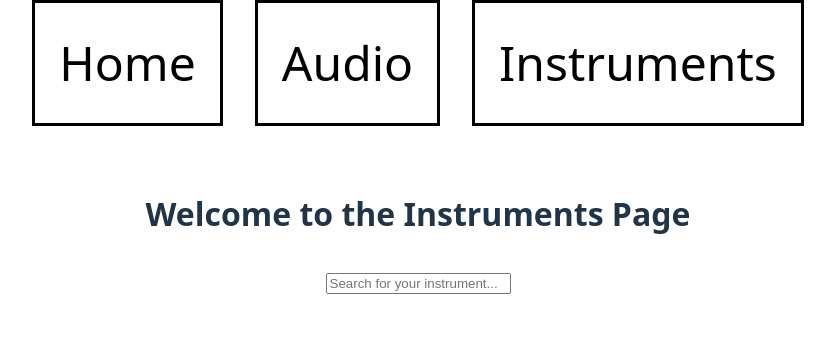
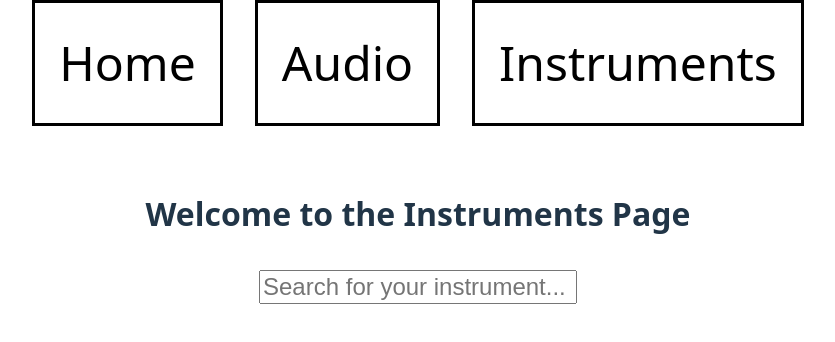
Before and after one commit to ChaseWright294/EyesAndEars, a React (Vite) app in the folder frontend/: page /instruments in a window 1280 px wide. Shown: the top 342 px of the page, without its empty margins (222-1057 px from the left). Built offline with nearby package versions, Linux system fonts and the light colour scheme.

Commit message:
Making search box bigger

```diff
--- /dev/null
+++ b/frontend/src/css/SearchInstruments.css
@@ -0,0 +1,12 @@
+/*
+this will be where we add the styling for the searchInstruments page
+*/
+
+li {
+    color: white;
+    font-size: x-large;
+}
+
+input{
+    font-size:x-large;
+}
--- a/frontend/src/pages/SearchInstruments.css
+++ /dev/null
@@ -1,3 +0,0 @@
-/*
-this will be where we add the styling for the searchInstruments page
-*/
--- a/frontend/src/pages/SearchInstruments.jsx
+++ b/frontend/src/pages/SearchInstruments.jsx
@@ -1,4 +1,5 @@
 import { useState } from "react";
+import '../css/SearchInstruments.css'
 
 //array of instruments
 const instruments = [
@@ -41,7 +42,7 @@ return(
                     </li>
                 ))
             ) : (
-                <li className="p-2 text-gray-500">No instruments found</li>
+                <li className="p-2 text-grey-500">No instruments found</li>
             )}
             </ul>
         )}
```
